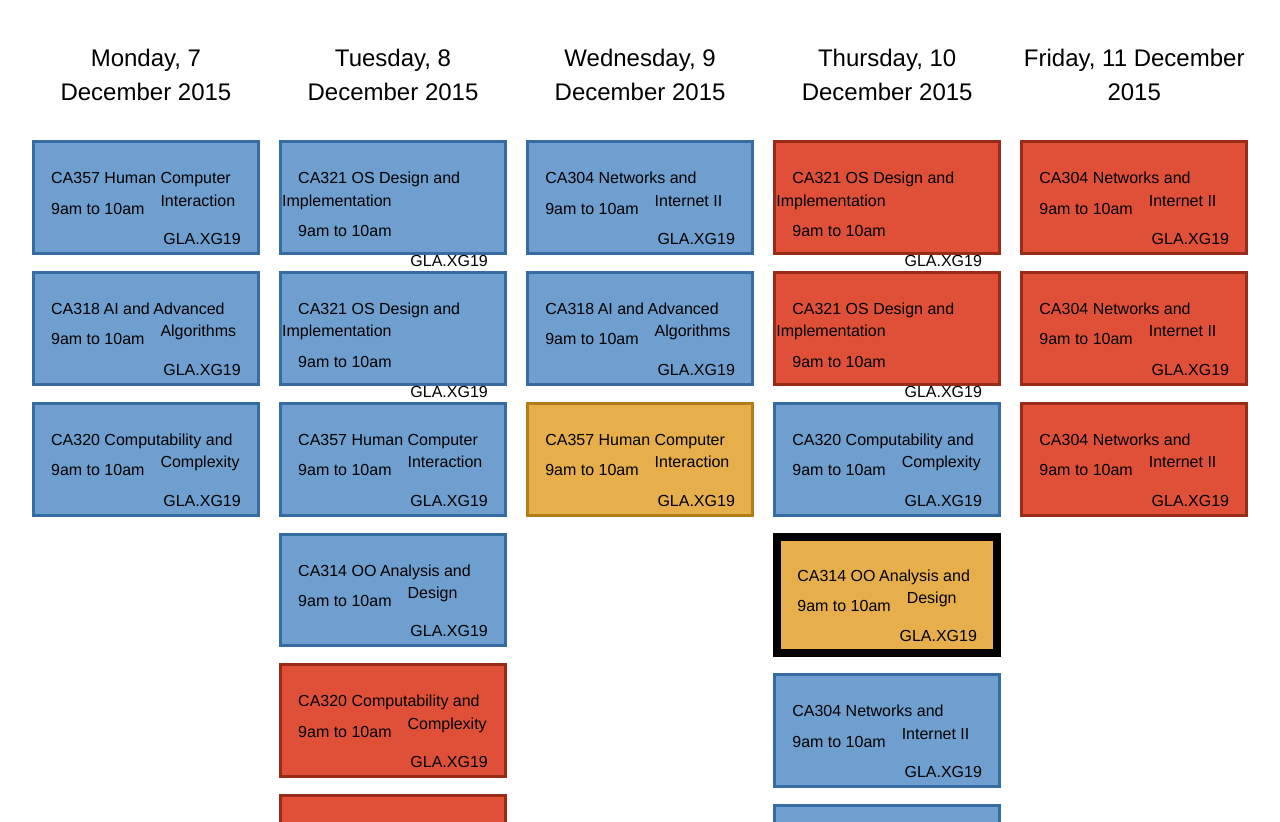
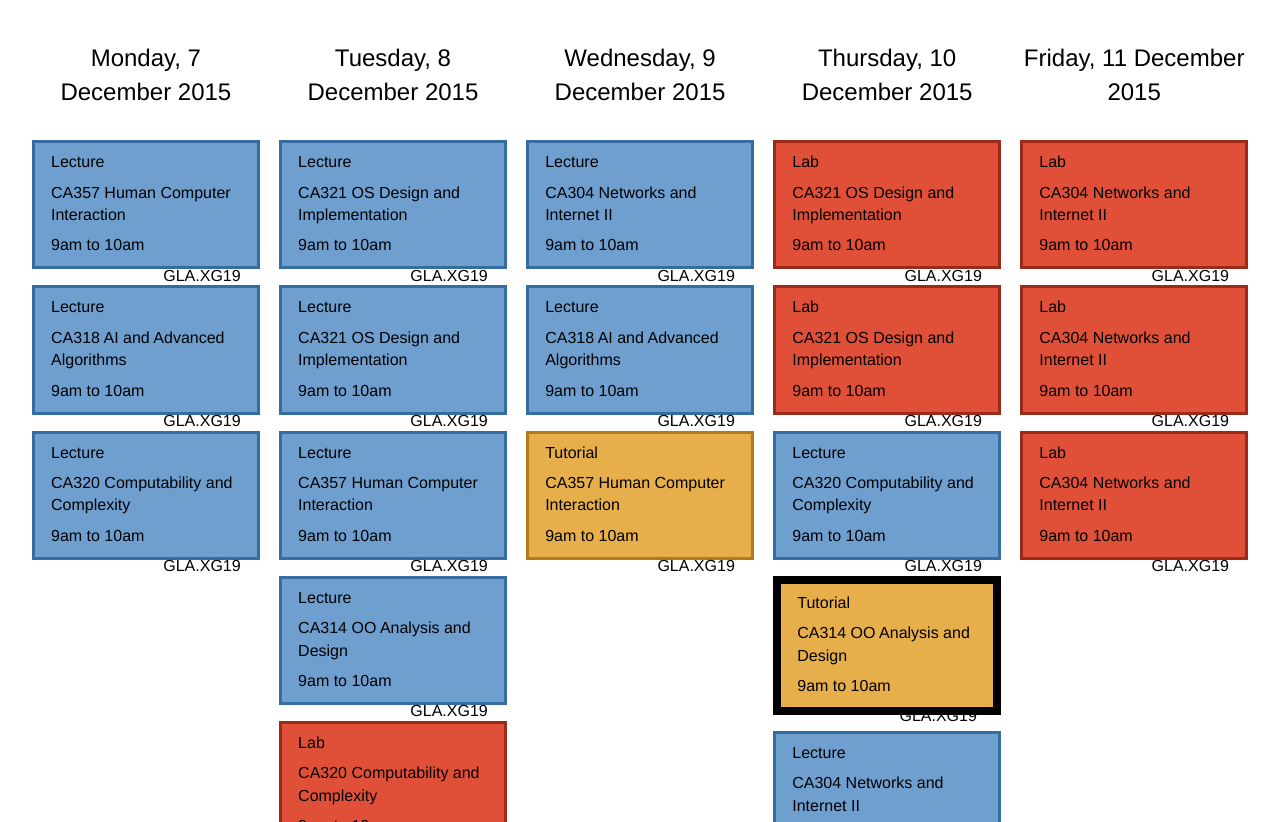
Before and after one commit to okeefj22/dcutt, a plain HTML site: page index.html in a window 1280 px wide. Shown: the part 102-924 px from the top of the page. Drawn offline with Linux system fonts and the light colour scheme.

Commit message:
Added information about item type
Lecture, Lab, Tutorial

```diff
--- a/css/mine.scss
+++ b/css/mine.scss
@@ -30,14 +30,14 @@ $blue: #6e9fcf;
 	color: inherit;
 	text-decoration: none;
 	display: block;
-	padding: 1.5em 0 2.5em 0;
+	padding: 0 0 2.5em 0;
 	margin: 1em 0;
 	border: .2em solid;
 	text-align: left;
 
-	span {
+	span, div {
 
-		padding: .5em 1em 0 1em;
+		padding: .5em 1em 0em 1em;
 	}
 }
 
--- a/index.html
+++ b/index.html
@@ -46,15 +46,18 @@
 				<h3>Monday, 7 December 2015</h3>
 			</div>
 			<div tabindex="0" class="item lecture">
-				<span class="module">CA357 Human Computer Interaction</span>
+				<div class="full-width">Lecture</div>
+				<div class="module">CA357 Human Computer Interaction</div>
 				<span class="time">9am to 10am</span><span class="location">GLA.XG19</span>
 			</div>
 			<div tabindex="0" class="item lecture">
-				<span class="module">CA318 AI and Advanced Algorithms</span>
+				<div class="full-width">Lecture</div>
+				<div class="module">CA318 AI and Advanced Algorithms</div>
 				<span class="time">9am to 10am</span><span class="location">GLA.XG19</span>
 			</div>
 			<div tabindex="0" class="item lecture">
-				<span class="module">CA320 Computability and Complexity</span>
+				<div class="full-width">Lecture</div>
+				<div class="module">CA320 Computability and Complexity</div>
 				<span class="time">9am to 10am</span><span class="location">GLA.XG19</span>
 			</div>
 		</div>
@@ -63,27 +66,33 @@
 				<h3>Tuesday, 8 December 2015</h3>
 			</div>
 			<div tabindex="0" class="item lecture">
-				<span class="module">CA321 OS Design and Implementation</span>
+				<div class="full-width">Lecture</div>
+				<div class="module">CA321 OS Design and Implementation</div>
 				<span class="time">9am to 10am</span><span class="location">GLA.XG19</span>
 			</div>
 			<div tabindex="0" class="item lecture">
-				<span class="module">CA321 OS Design and Implementation</span>
+				<div class="full-width">Lecture</div>
+				<div class="module">CA321 OS Design and Implementation</div>
 				<span class="time">9am to 10am</span><span class="location">GLA.XG19</span>
 			</div>
 			<div tabindex="0" class="item lecture">
-				<span class="module">CA357 Human Computer Interaction</span>
+				<div class="full-width">Lecture</div>
+				<div class="module">CA357 Human Computer Interaction</div>
 				<span class="time">9am to 10am</span><span class="location">GLA.XG19</span>
 			</div>
 			<div tabindex="0" class="item lecture">
-				<span class="module">CA314 OO Analysis and Design</span>
+				<div class="full-width">Lecture</div>
+				<div class="module">CA314 OO Analysis and Design</div>
 				<span class="time">9am to 10am</span><span class="location">GLA.XG19</span>
 			</div>
 			<div tabindex="0" class="item lab">
-				<span class="module">CA320 Computability and Complexity</span>
+				<div class="full-width">Lab</div>
+				<div class="module">CA320 Computability and Complexity</div>
 				<span class="time">9am to 10am</span><span class="location">GLA.XG19</span>
 			</div>
 			<div tabindex="0" class="item lab">
-				<span class="module">CA320 Computability and Complexity</span>
+				<div class="full-width">Lecture</div>
+				<div class="module">CA320 Computability and Complexity</div>
 				<span class="time">9am to 10am</span><span class="location">GLA.XG19</span>
 			</div>
 		</div>
@@ -92,15 +101,18 @@
 				<h3>Wednesday, 9 December 2015</h3>
 			</div>
 			<div tabindex="0" class="item lecture">
-				<span class="module">CA304 Networks and Internet II</span>
+				<div class="full-width">Lecture</div>
+				<div class="module">CA304 Networks and Internet II</div>
 				<span class="time">9am to 10am</span><span class="location">GLA.XG19</span>
 			</div>
 			<div tabindex="0" class="item lecture">
-				<span class="module">CA318 AI and Advanced Algorithms</span>
+				<div class="full-width">Lecture</div>
+				<div class="module">CA318 AI and Advanced Algorithms</div>
 				<span class="time">9am to 10am</span><span class="location">GLA.XG19</span>
 			</div>
 			<div tabindex="0" class="item tutorial">
-				<span class="module">CA357 Human Computer Interaction</span>
+				<div class="full-width">Tutorial</div>
+				<div class="module">CA357 Human Computer Interaction</div>
 				<span class="time">9am to 10am</span><span class="location">GLA.XG19</span>
 			</div>
 		</div>
@@ -109,27 +121,33 @@
 				<h3>Thursday, 10 December 2015</h3>
 			</div>
 			<div tabindex="0" class="item lab">
-				<span class="module">CA321 OS Design and Implementation</span>
+				<div class="full-width">Lab</div>
+				<div class="module">CA321 OS Design and Implementation</div>
 				<span class="time">9am to 10am</span><span class="location">GLA.XG19</span>
 			</div>
 			<div tabindex="0" class="item lab">
-				<span class="module">CA321 OS Design and Implementation</span>
+				<div class="full-width">Lab</div>
+				<div class="module">CA321 OS Design and Implementation</div>
 				<span class="time">9am to 10am</span><span class="location">GLA.XG19</span>
 			</div>
 			<div tabindex="0" class="item lecture">
-				<span class="module">CA320 Computability and Complexity</span>
+				<div class="full-width">Lecture</div>
+				<div class="module">CA320 Computability and Complexity</div>
 				<span class="time">9am to 10am</span><span class="location">GLA.XG19</span>
 			</div>
 			<div tabindex="1" class="item tutorial" id="current">
-				<span class="module">CA314 OO Analysis and Design</span>
+				<div class="full-width">Tutorial</div>
+				<div class="module">CA314 OO Analysis and Design</div>
 				<span class="time">9am to 10am</span><span class="location">GLA.XG19</span>
 			</div>
 			<div tabindex="0" class="item lecture">
-				<span class="module">CA304 Networks and Internet II</span>
+				<div class="full-width">Lecture</div>
+				<div class="module">CA304 Networks and Internet II</div>
 				<span class="time">9am to 10am</span><span class="location">GLA.XG19</span>
 			</div>
 			<div tabindex="0" class="item lecture">
-				<span class="module">CA314 OO Analysis and Design</span>
+				<div class="full-width">Lecture</div>
+				<div class="module">CA314 OO Analysis and Design</div>
 				<span class="time">9am to 10am</span><span class="location">GLA.XG19</span>
 			</div>
 		</div>
@@ -138,15 +156,18 @@
 				<h3>Friday, 11 December 2015</h3>
 			</div>
 			<div tabindex="0" class="item lab">
-				<span class="module">CA304 Networks and Internet II</span>
+				<div class="full-width">Lab</div>
+				<div class="module">CA304 Networks and Internet II</div>
 				<span class="time">9am to 10am</span><span class="location">GLA.XG19</span>
 			</div>
 			<div tabindex="0" class="item lab">
-				<span class="module">CA304 Networks and Internet II</span>
+				<div class="full-width">Lab</div>
+				<div class="module">CA304 Networks and Internet II</div>
 				<span class="time">9am to 10am</span><span class="location">GLA.XG19</span>
 			</div>
 			<div tabindex="0" class="item lab">
-				<span class="module">CA304 Networks and Internet II</span>
+				<div class="full-width">Lab</div>
+				<div class="module">CA304 Networks and Internet II</div>
 				<span class="time">9am to 10am</span><span class="location">GLA.XG19</span>
 			</div>
 		</div>
```
Also changed, not shown: css/mine.css.
